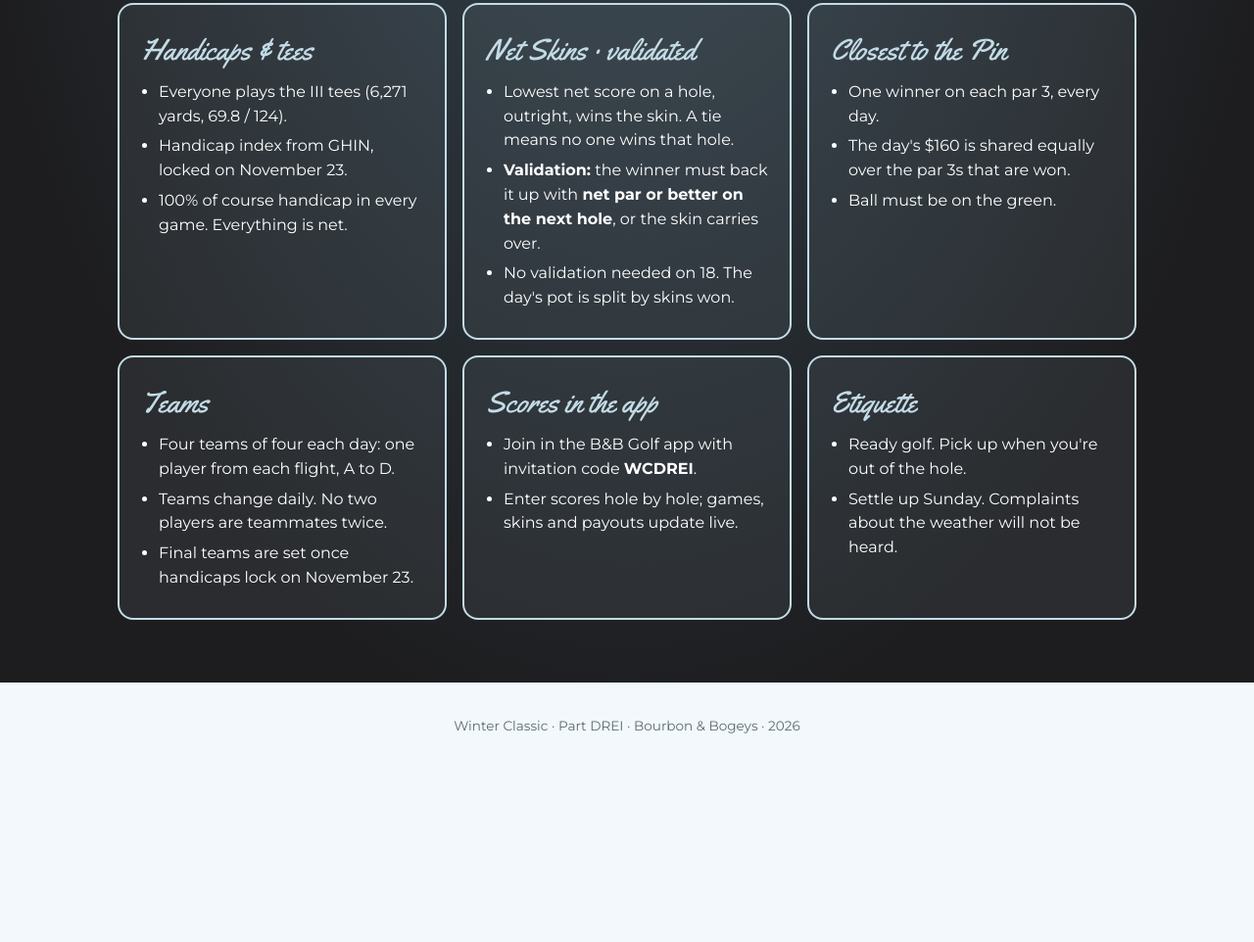
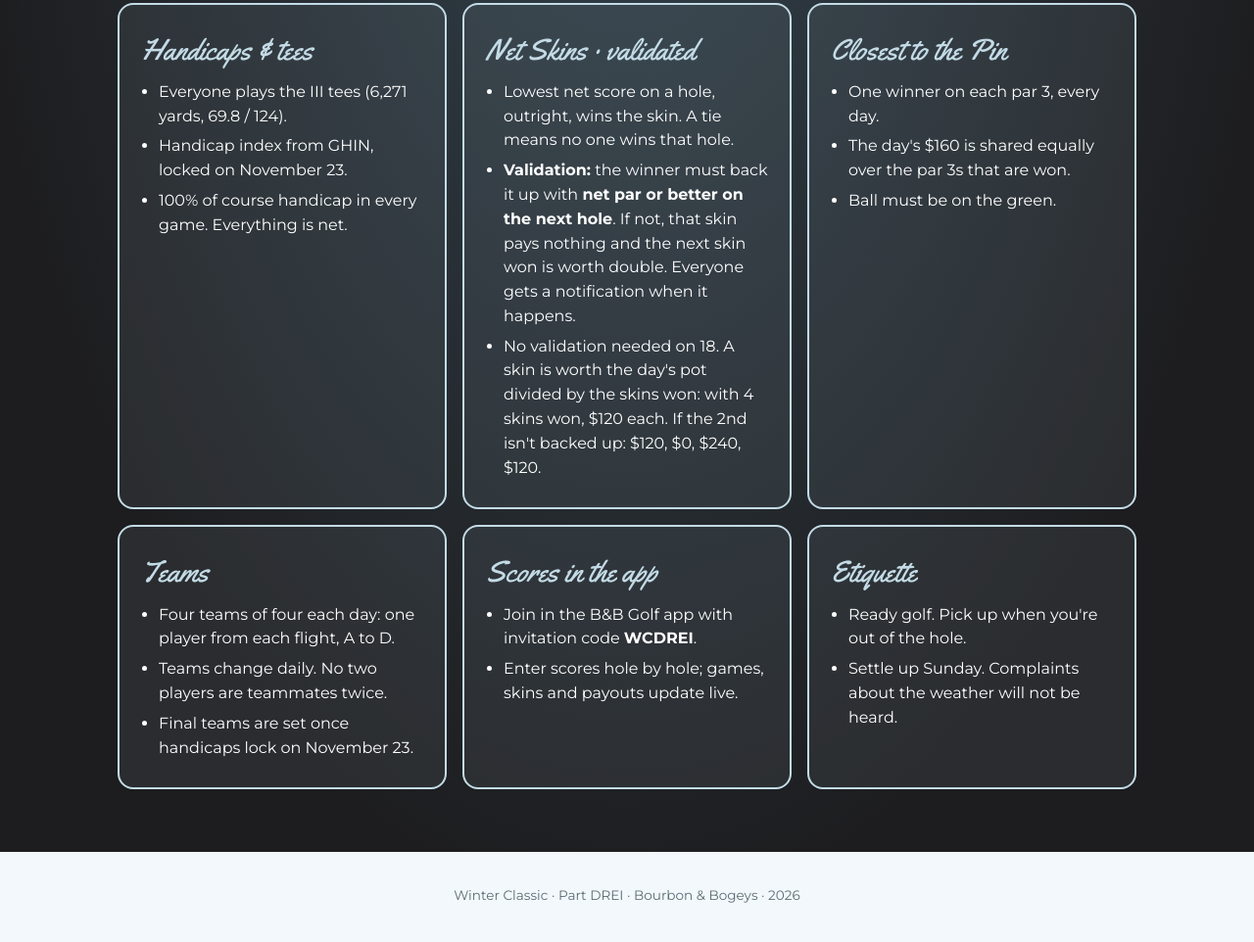
Before and after one commit to dosherm/winter-classic-drei, a plain HTML site: page index.html in a window 1280 px wide. Shown: the part 3891-4853 px from the top of the page at 98% size. Before the commit the page ends 4693 px from the top, so only its background shows below. Drawn offline with Linux system fonts and the light colour scheme; no server answers.

Commit message:
Net Skins: how a skin is valued, and what happens when one isn't backed up

```diff
--- a/index.html
+++ b/index.html
@@ -305,8 +305,8 @@
         <h3>Net Skins · validated</h3>
         <ul>
           <li>Lowest net score on a hole, outright, wins the skin. A tie means no one wins that hole.</li>
-          <li><b>Validation:</b> the winner must back it up with <b>net par or better on the next hole</b>, or the skin carries over.</li>
-          <li>No validation needed on 18. The day's pot is split by skins won.</li>
+          <li><b>Validation:</b> the winner must back it up with <b>net par or better on the next hole</b>. If not, that skin pays nothing and the next skin won is worth double. Everyone gets a notification when it happens.</li>
+          <li>No validation needed on 18. A skin is worth the day's pot divided by the skins won: with 4 skins won, $120 each. If the 2nd isn't backed up: $120, $0, $240, $120.</li>
         </ul>
       </div>
       <div class="card">
```
